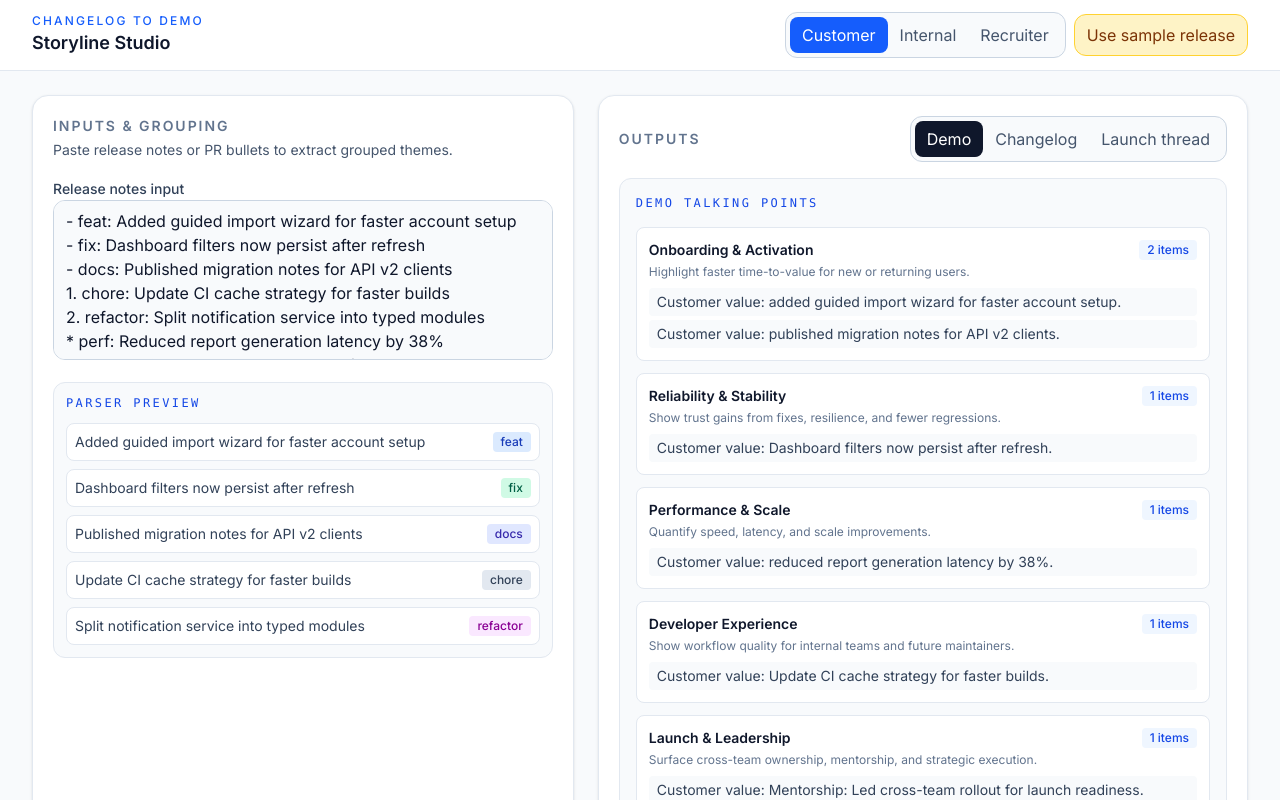
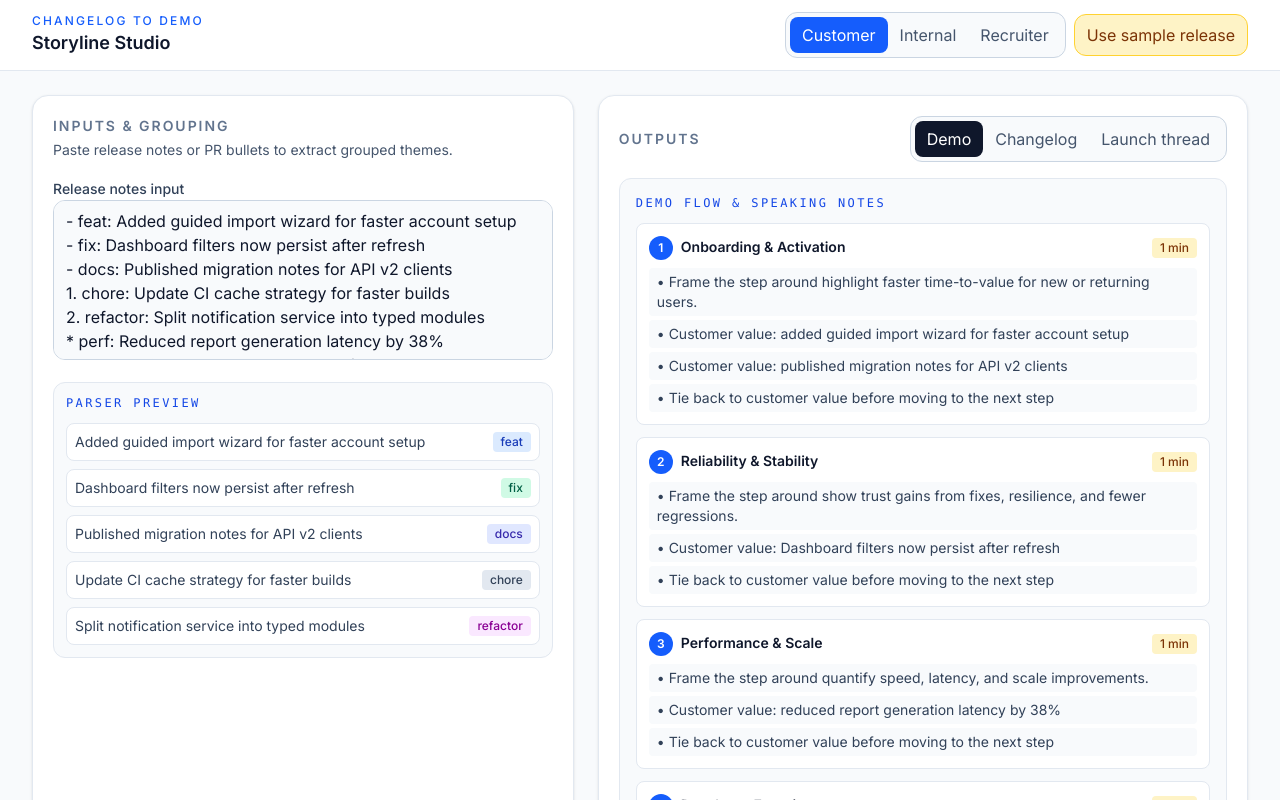
Before and after one commit to Isdaaaaa/changelog-to-demo, a Next.js app: page / in a window 1280 px wide. Both pictures are taken after a click on the button "Use sample release". Shown: the top 800 px of the page. Built offline with nearby package versions, Linux system fonts and the light colour scheme.

Commit message:
slice-003: demo flow and speaking notes

```diff
--- a/SLICES.json
+++ b/SLICES.json
@@ -20,7 +20,7 @@
   {
     "id": "slice-003",
     "name": "Demo flow & speaking notes",
-    "status": "in_progress",
+    "status": "done",
     "notes": "Generate step-by-step demo outline with timing and talking points."
   },
   {
--- /dev/null
+++ b/app/demo-flow.ts
@@ -0,0 +1,97 @@
+import type { AudienceTag } from "./change-parser";
+import type { NarrativeTheme } from "./narrative-engine";
+
+export type DemoStep = {
+  index: number;
+  title: string;
+  durationLabel: string;
+  speakingNotes: string[];
+};
+
+const MIN_STEPS = 4;
+const MAX_STEPS = 7;
+
+const audienceNouns: Record<AudienceTag, string> = {
+  customer: "customer value",
+  internal: "team velocity",
+  recruiter: "execution impact",
+};
+
+function toDurationLabel(itemCount: number): string {
+  const minutes = Math.max(1, Math.min(3, Math.ceil(itemCount / 2)));
+  return `${minutes} min`;
+}
+
+function buildNotes(theme: NarrativeTheme, audience: AudienceTag): string[] {
+  const highlight = theme.bullets.slice(0, 2).map((bullet) => bullet.replace(/^-\s*/, "").replace(/\.$/, ""));
+
+  return [
+    `Frame the step around ${theme.intent.toLowerCase()}`,
+    ...highlight,
+    `Tie back to ${audienceNouns[audience]} before moving to the next step`,
+  ];
+}
+
+function splitStep(step: DemoStep): [DemoStep, DemoStep] {
+  const midpoint = Math.max(1, Math.ceil(step.speakingNotes.length / 2));
+  const leftNotes = step.speakingNotes.slice(0, midpoint);
+  const rightNotes = step.speakingNotes.slice(midpoint);
+
+  return [
+    {
+      ...step,
+      title: `${step.title} — Setup`,
+      speakingNotes: leftNotes,
+      durationLabel: "1 min",
+    },
+    {
+      ...step,
+      title: `${step.title} — Proof`,
+      speakingNotes: rightNotes.length ? rightNotes : ["Show one concrete before/after moment"],
+      durationLabel: "1 min",
+    },
+  ];
+}
+
+export function generateDemoFlow(themes: NarrativeTheme[], audience: AudienceTag): DemoStep[] {
+  if (!themes.length) return [];
+
+  let steps: DemoStep[] = themes.map((theme, index) => ({
+    index: index + 1,
+    title: theme.title,
+    durationLabel: toDurationLabel(theme.items.length),
+    speakingNotes: buildNotes(theme, audience),
+  }));
+
+  while (steps.length < MIN_STEPS) {
+    let splitAt = -1;
+    for (let i = 0; i < steps.length; i += 1) {
+      if (steps[i].speakingNotes.length >= 3) {
+        splitAt = i;
+        break;
+      }
+    }
+    if (splitAt === -1) break;
+    const [first, second] = splitStep(steps[splitAt]);
+    steps = [...steps.slice(0, splitAt), first, second, ...steps.slice(splitAt + 1)];
+  }
+
+  if (steps.length > MAX_STEPS) {
+    const kept = steps.slice(0, MAX_STEPS - 1);
+    const merged = steps.slice(MAX_STEPS - 1);
+    const mergedNotes = merged.flatMap((step) => step.speakingNotes.slice(0, 1));
+
+    kept.push({
+      index: kept.length + 1,
+      title: "Wrap-up & launch cue",
+      durationLabel: "1 min",
+      speakingNotes: mergedNotes.length
+        ? mergedNotes
+        : ["Summarize the demo arc and close with next action"],
+    });
+
+    steps = kept;
+  }
+
+  return steps.map((step, idx) => ({ ...step, index: idx + 1 }));
+}
--- a/app/page.tsx
+++ b/app/page.tsx
@@ -3,6 +3,7 @@
 import { useMemo, useState } from "react";
 
 import { parseChangeItems, SAMPLE_RELEASE, type AudienceTag, type ChangeType } from "./change-parser";
+import { generateDemoFlow } from "./demo-flow";
 import { buildNarrativeGroups } from "./narrative-engine";
 
 const audienceLabels: Record<AudienceTag, string> = {
@@ -33,6 +34,23 @@
   }
 }
 
+function compileDemoText(audience: AudienceTag, steps: ReturnType<typeof generateDemoFlow>): string {
+  const lines = [`${audienceLabels[audience]} · Demo flow with speaking notes`];
+  for (const step of steps) {
+    lines.push(`\n${step.index}. ${step.title} (${step.durationLabel})`);
+    for (const note of step.speakingNotes) lines.push(`- ${note}`);
+  }
+  return lines.join("\n");
+}
+
+function compileChangelogText(audience: AudienceTag, themeLines: string[]): string {
+  return [`${audienceLabels[audience]} · Changelog draft`, "", ...themeLines].join("\n");
+}
+
+function compileThreadText(audience: AudienceTag, posts: string[]): string {
+  return [`${audienceLabels[audience]} · Launch thread draft`, "", ...posts].join("\n");
+}
+
 export default function Home() {
   const [selectedAudience, setSelectedAudience] = useState<AudienceTag>("customer");
   const [activeTab, setActiveTab] = useState<OutputTab>("Demo");
@@ -41,23 +59,37 @@
 
   const parsed = useMemo(() => parseChangeItems(rawInput), [rawInput]);
   const narrative = useMemo(() => buildNarrativeGroups(parsed, selectedAudience), [parsed, selectedAudience]);
+  const demoSteps = useMemo(() => generateDemoFlow(narrative.themes, selectedAudience), [narrative.themes, selectedAudience]);
 
-  const outputTitle =
-    activeTab === "Demo"
-      ? "Demo talking points"
-      : activeTab === "Changelog"
-        ? "Customer/internal changelog draft"
-        : "Launch thread draft";
+  const changelogLines = useMemo(
+    () =>
+      narrative.themes.flatMap((theme) => [
+        `## ${theme.title}`,
+        ...theme.bullets.slice(0, 3).map((bullet) => bullet.replace(/^-\s*/, "- ")),
+        "",
+      ]),
+    [narrative.themes],
+  );
+
+  const launchPosts = useMemo(
+    () =>
+      narrative.themes.map((theme, idx) => {
+        const lead = theme.bullets[0]?.replace(/^-\s*/, "") ?? theme.intent;
+        return `${idx + 1}/${narrative.themes.length + 1} ${theme.title}: ${lead}`;
+      }),
+    [narrative.themes],
+  );
+
+  const threadWithClose = useMemo(() => {
+    if (!launchPosts.length) return [];
+    return [...launchPosts, `${launchPosts.length + 1}/${launchPosts.length + 1} Shipping with focus. Reply for detailed notes.`];
+  }, [launchPosts]);
 
   const compiledText = useMemo(() => {
-    const lines = [`${audienceLabels[selectedAudience]} · ${outputTitle}`];
-    for (const theme of narrative.themes) {
-      lines.push(`\n${theme.title}`);
-      lines.push(theme.intent);
-      for (const bullet of theme.bullets) lines.push(bullet);
-    }
-    return lines.join("\n");
-  }, [narrative.themes, outputTitle, selectedAudience]);
+    if (activeTab === "Demo") return compileDemoText(selectedAudience, demoSteps);
+    if (activeTab === "Changelog") return compileChangelogText(selectedAudience, changelogLines);
+    return compileThreadText(selectedAudience, threadWithClose);
+  }, [activeTab, changelogLines, demoSteps, selectedAudience, threadWithClose]);
 
   const onUseSample = () => {
     setIsParsing(true);
@@ -176,40 +208,87 @@
             </div>
           </div>
 
-          {isParsing ? (
+          {activeTab === "Demo" &&
+            (isParsing ? (
               <article className="space-y-3 rounded-xl border border-slate-200 bg-slate-50 p-4">
-              <p className="font-mono text-xs uppercase tracking-[0.2em] text-blue-700">Building narrative themes…</p>
+                <p className="font-mono text-xs uppercase tracking-[0.2em] text-blue-700">Generating demo flow…</p>
                 <div className="h-16 animate-pulse rounded-lg bg-slate-200" />
                 <div className="h-16 animate-pulse rounded-lg bg-slate-200" />
               </article>
-          ) : narrative.totalItems === 0 ? (
+            ) : demoSteps.length === 0 ? (
               <article className="rounded-xl border border-slate-200 bg-slate-50 p-4 text-sm text-slate-600">
-              <p className="font-semibold text-slate-900">No {audienceLabels[selectedAudience].toLowerCase()} items yet.</p>
-              <p className="mt-1">Try feat/fix/perf/docs/chore/refactor lines, then switch audiences to inspect grouped narratives.</p>
+                <p className="font-semibold text-slate-900">No demo flow yet.</p>
+                <p className="mt-1">Add release bullets to generate 4–7 timed steps with speaking notes.</p>
               </article>
             ) : (
-            <article className="space-y-4 rounded-xl border border-slate-200 bg-slate-50 p-4">
-              <p className="font-mono text-xs uppercase tracking-[0.2em] text-blue-700">{outputTitle}</p>
-              <div className="space-y-3">
-                {narrative.themes.map((theme) => (
-                  <section key={theme.key} className="rounded-lg border border-slate-200 bg-white p-3">
-                    <div className="flex items-center justify-between gap-2">
-                      <h3 className="text-sm font-semibold text-slate-900">{theme.title}</h3>
-                      <span className="rounded bg-blue-50 px-2 py-0.5 text-xs font-medium text-blue-700">{theme.items.length} items</span>
+              <article className="space-y-3 rounded-xl border border-slate-200 bg-slate-50 p-4">
+                <p className="font-mono text-xs uppercase tracking-[0.2em] text-blue-700">Demo flow & speaking notes</p>
+                {demoSteps.map((step) => (
+                  <section key={step.index} className="rounded-lg border border-slate-200 bg-white p-3">
+                    <div className="flex items-center justify-between gap-3">
+                      <h3 className="text-sm font-semibold text-slate-900">
+                        <span className="mr-2 inline-flex h-6 w-6 items-center justify-center rounded-full bg-blue-600 text-xs text-white">
+                          {step.index}
+                        </span>
+                        {step.title}
+                      </h3>
+                      <span className="rounded bg-amber-100 px-2 py-0.5 text-xs font-medium text-amber-900">{step.durationLabel}</span>
                     </div>
-                    <p className="mt-1 text-xs text-slate-500">{theme.intent}</p>
                     <ul className="mt-2 space-y-1 text-sm text-slate-700">
-                      {theme.bullets.map((bullet, idx) => (
-                        <li key={`${theme.key}-${idx}`} className="rounded bg-slate-50 px-2 py-1">
-                          {bullet.replace(/^-\s*/, "")}
+                      {step.speakingNotes.map((note, idx) => (
+                        <li key={`${step.index}-${idx}`} className="rounded bg-slate-50 px-2 py-1">
+                          • {note}
                         </li>
                       ))}
                     </ul>
                   </section>
                 ))}
-              </div>
               </article>
-          )}
+            ))}
+
+          {activeTab === "Changelog" &&
+            (isParsing ? (
+              <article className="rounded-xl border border-slate-200 bg-slate-50 p-4 text-sm text-slate-600">Refreshing changelog draft…</article>
+            ) : changelogLines.length === 0 ? (
+              <article className="rounded-xl border border-slate-200 bg-slate-50 p-4 text-sm text-slate-600">
+                Changelog sections appear here once themes are detected.
+              </article>
+            ) : (
+              <article className="space-y-3 rounded-xl border border-slate-200 bg-slate-50 p-4">
+                <p className="font-mono text-xs uppercase tracking-[0.2em] text-blue-700">Changelog draft</p>
+                {narrative.themes.map((theme) => (
+                  <section key={`cl-${theme.key}`} className="rounded-lg border border-slate-200 bg-white p-3">
+                    <h3 className="text-sm font-semibold text-slate-900">{theme.title}</h3>
+                    <ul className="mt-2 space-y-1 text-sm text-slate-700">
+                      {theme.bullets.slice(0, 3).map((bullet, idx) => (
+                        <li key={`${theme.key}-ch-${idx}`} className="rounded bg-slate-50 px-2 py-1">
+                          {bullet}
+                        </li>
+                      ))}
+                    </ul>
+                  </section>
+                ))}
+              </article>
+            ))}
+
+          {activeTab === "Launch thread" &&
+            (isParsing ? (
+              <article className="rounded-xl border border-slate-200 bg-slate-50 p-4 text-sm text-slate-600">Drafting launch thread…</article>
+            ) : threadWithClose.length === 0 ? (
+              <article className="rounded-xl border border-slate-200 bg-slate-50 p-4 text-sm text-slate-600">
+                Launch thread cards will appear here when release items are available.
+              </article>
+            ) : (
+              <article className="space-y-2 rounded-xl border border-slate-200 bg-slate-50 p-4">
+                <p className="font-mono text-xs uppercase tracking-[0.2em] text-blue-700">Launch thread draft</p>
+                {threadWithClose.map((post) => (
+                  <section key={post} className="rounded-lg border border-slate-200 bg-white p-3">
+                    <p className="text-sm text-slate-800">{post}</p>
+                    <p className="mt-1 text-xs text-slate-500">{post.length}/280 chars</p>
+                  </section>
+                ))}
+              </article>
+            ))}
 
           <div className="flex flex-wrap gap-2">
             <button
```
Lines whose indentation alone changed are shown as unchanged.
